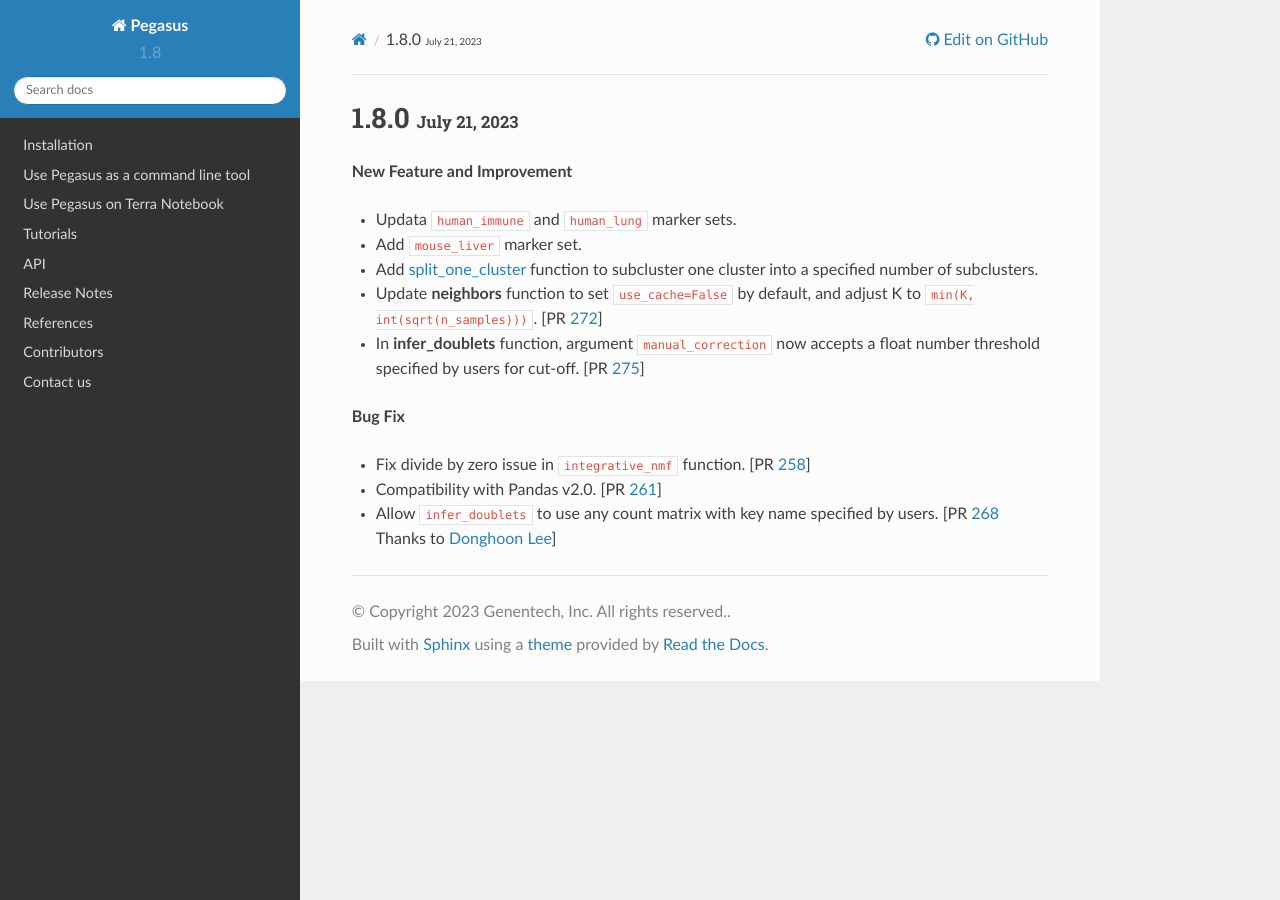
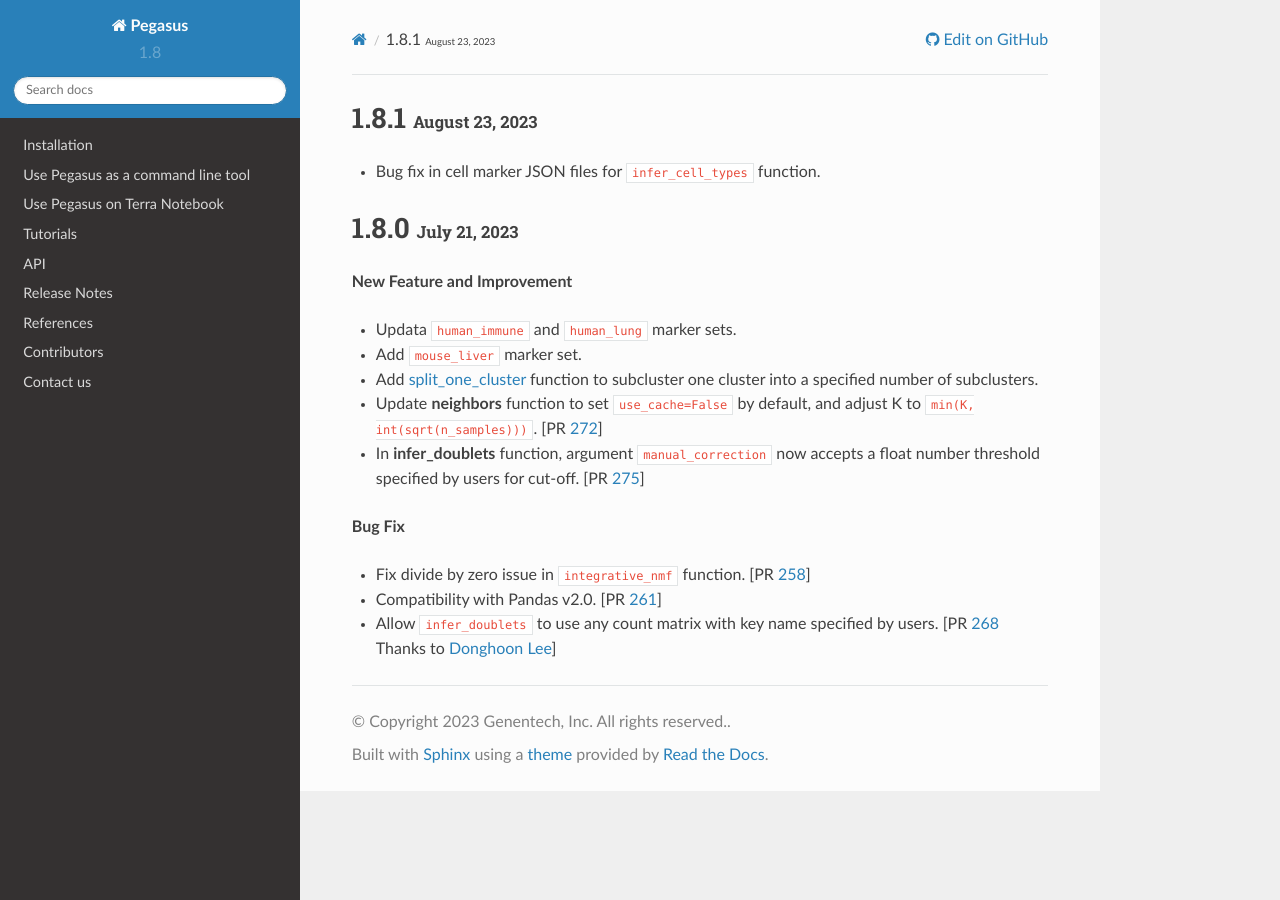
Before and after one commit to lilab-bcb/pegasus, a Sphinx documentation site: the page built from docs/release_notes/version_1_8.rst, in a window 1280 px wide. Built offline with Sphinx 7.4.7 and the Read the Docs theme 2.0.0, drawn with Linux system fonts in a browser that asks for light colours; formulas are drawn with MathJax 3.

Commit message:
update docs

```diff
--- a/docs/conf.py
+++ b/docs/conf.py
@@ -31,7 +31,7 @@ author = (
 # The short X.Y version
 version = "1.8"
 # The full version, including alpha/beta/rc tags
-release = "1.8.0"
+release = "1.8.1"
 
 
 # -- General configuration ---------------------------------------------------
--- a/docs/release_notes/version_1_8.rst
+++ b/docs/release_notes/version_1_8.rst
@@ -1,3 +1,8 @@
+1.8.1 :small:`August 23, 2023`
+^^^^^^^^^^^^^^^^^^^^^^^^^^^^^^^
+
+* Bug fix in cell marker JSON files for ``infer_cell_types`` function.
+
 1.8.0 :small:`July 21, 2023`
 ^^^^^^^^^^^^^^^^^^^^^^^^^^^^^^^
 
```
